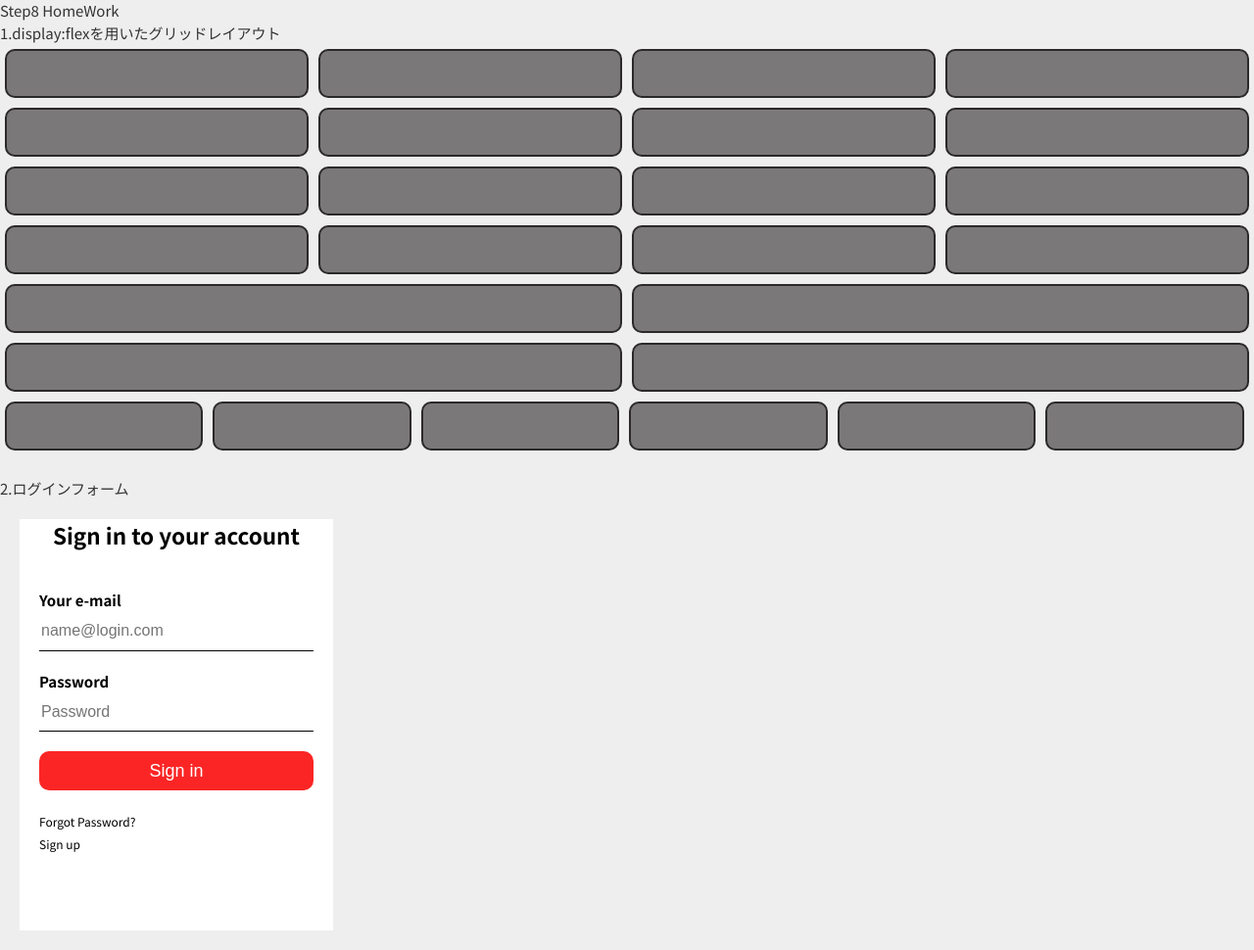
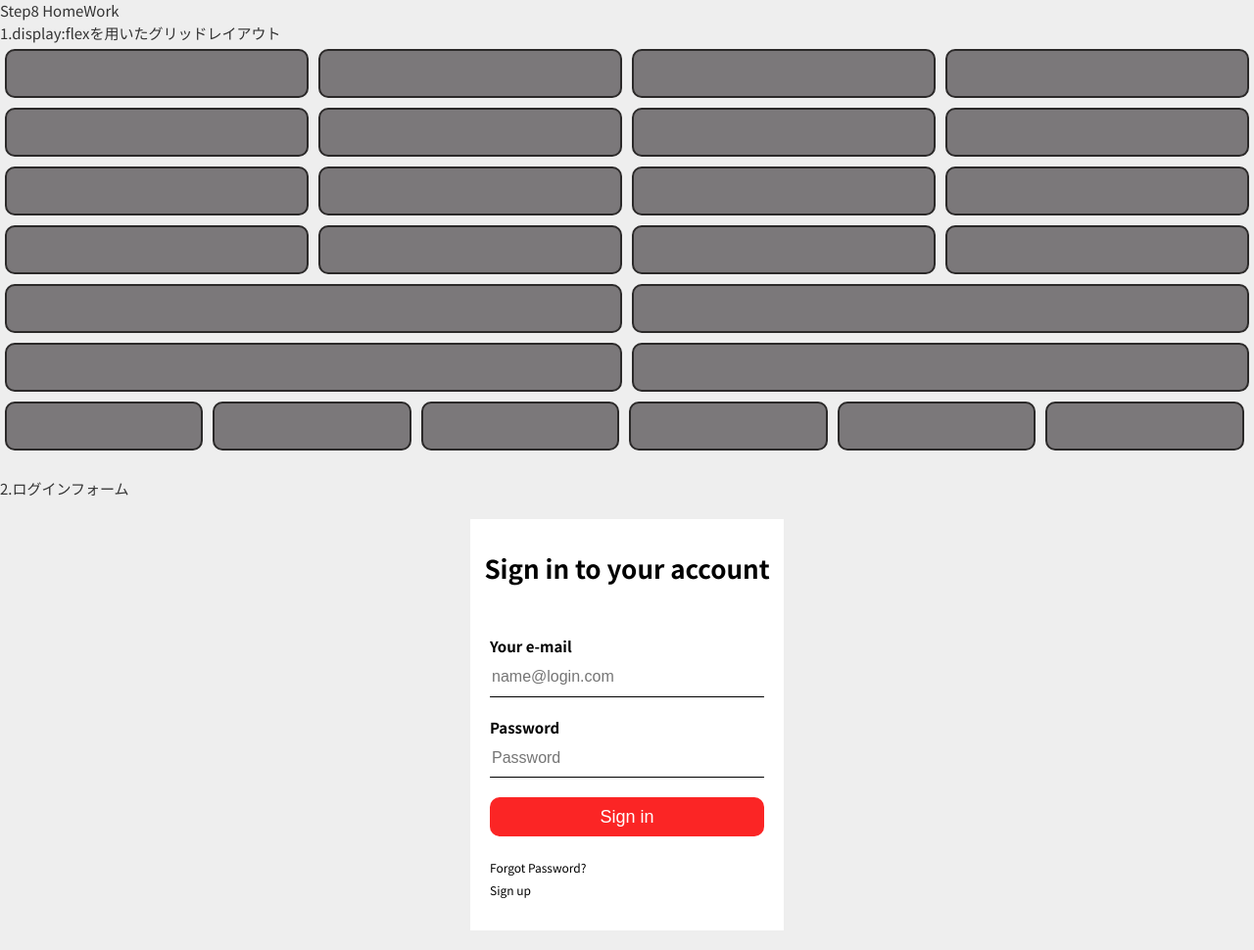
Before and after one commit to miyazakirakeiko/w8-output, a plain HTML site: page html-css/index.html in a window 1280 px wide. Shown: the whole page at 98% size. Drawn offline with Linux system fonts and the light colour scheme.

Commit message:
submit_before_1on1

```diff
--- a/html-css/index.html
+++ b/html-css/index.html
@@ -121,7 +121,7 @@
       <body>
         <div id="container">
           <div class="loginBox">
-            <h2>Sign in to your account</h2>
+            <h1>Sign in to your account</h1>
             <form id="loginForm">
               <p>Your e-mail</p>
               <input
--- a/html-css/style.css
+++ b/html-css/style.css
@@ -51,7 +51,7 @@ body {
   border: 2px solid rgb(43, 41, 41);
 }
 
-.container {
+#container {
   display: grid;
   place-items: center;
   height: 100%;
@@ -75,7 +75,7 @@ body {
 }
 
 .loginBox h1 {
-  margin: 0px;
+  margin: 10px;
   padding: 20px 0 20px;
   text-align: center;
   font-size: 26px;
```
